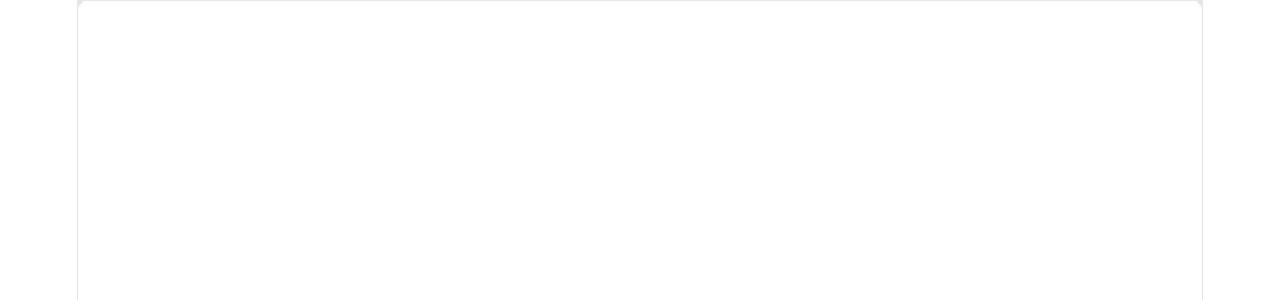
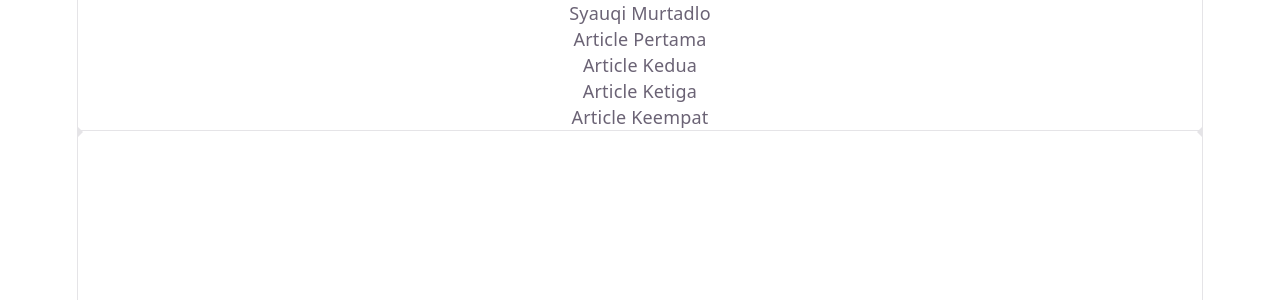
Before and after one commit to MuhammadSyauqiMurtadlo/react-fundamental-codepolitan, a React (Vite) app: page / in a window 1280 px wide. Shown: the top 300 px of the page. Built offline with nearby package versions, Linux system fonts and the light colour scheme.

Commit message:
Rendering article component

```diff
--- a/src/App.jsx
+++ b/src/App.jsx
@@ -4,8 +4,9 @@
 function App() {
   return (
     <>
-      <div className="App"></div>
-
+      <div className="App">
+        <Article />
+      </div>
       <section id="next-steps">
         <div className="ticks"></div>
         <section id="spacer"></section>
--- a/src/components/Article.jsx
+++ b/src/components/Article.jsx
@@ -1,6 +1,11 @@
 function Article() {
   const name = "Syauqi Murtadlo";
-  const titles = ["Article Pertama", "Article Kedua", "Article Ketiga"];
+  const titles = [
+    "Article Pertama",
+    "Article Kedua",
+    "Article Ketiga",
+    "Article Keempat",
+  ];
 
   return (
     <>
```
